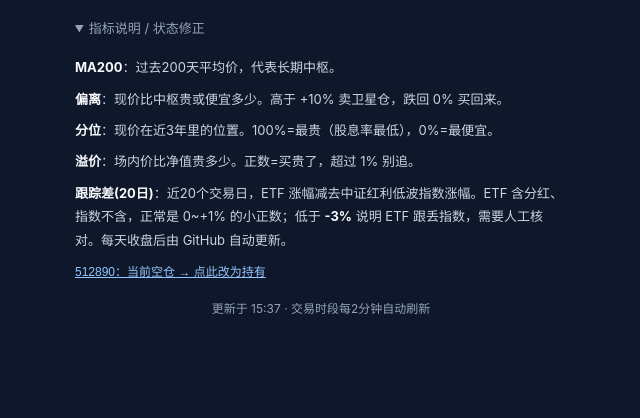
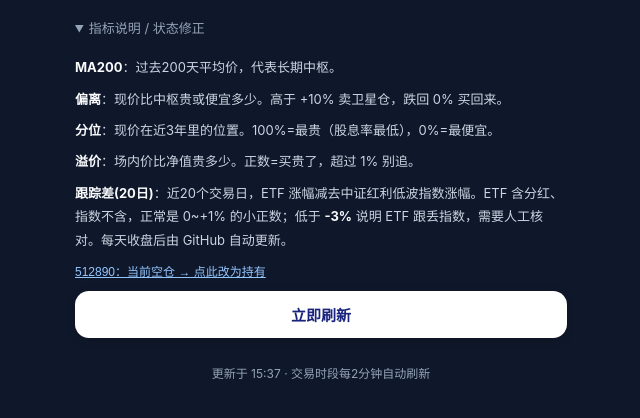
Before and after one commit to xushuaili/etf-app, a plain HTML site: page index.html in a window 1280 px wide. Shown: the part 154-572 px from the top of the page, without its empty margins (319-959 px from the left). Drawn offline with Linux system fonts and the light colour scheme.

Commit message:
add manual refresh button

```diff
--- a/index.html
+++ b/index.html
@@ -18,6 +18,8 @@
            background:#fff;color:#0f172a;margin-top:14px}
   .confirm:active{opacity:.85}
   .chips{display:flex;gap:8px;margin-top:10px;flex-wrap:wrap}
+  .refresh{display:block;width:100%;margin:8px 0 10px;padding:13px;border:0;border-radius:14px;
+           background:#fff;color:#1a237e;font-size:15px;font-weight:600;box-shadow:0 2px 8px rgba(0,0,0,.15)}
   .chips span{background:rgba(255,255,255,.18);border-radius:10px;padding:6px 10px;font-size:12px;
               font-weight:500}
   .hero{border-radius:20px;padding:22px 18px;margin-bottom:12px}
@@ -65,6 +67,7 @@
   <p id="extra"></p>
 </details>
 
+<button id="btnRefresh" class="refresh">立即刷新</button>
 <div class="foot" id="foot">正在更新…</div>
 
 <script>
@@ -290,6 +293,7 @@
     x.send();
   }
 
+  document.getElementById("btnRefresh").onclick=function(){ lastFetch=0; refresh(); loadStatus(); };
   refresh();
   loadStatus();
 })();
```
